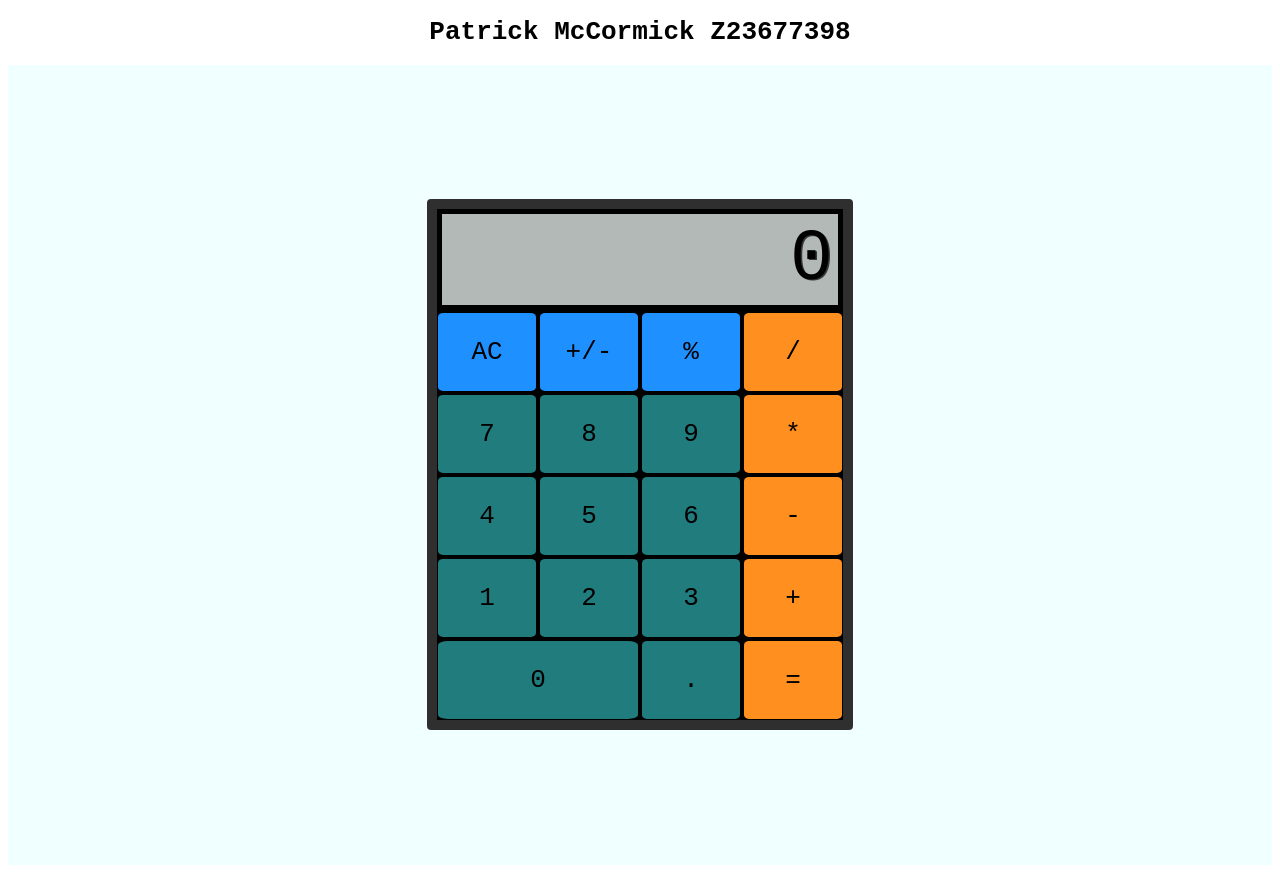
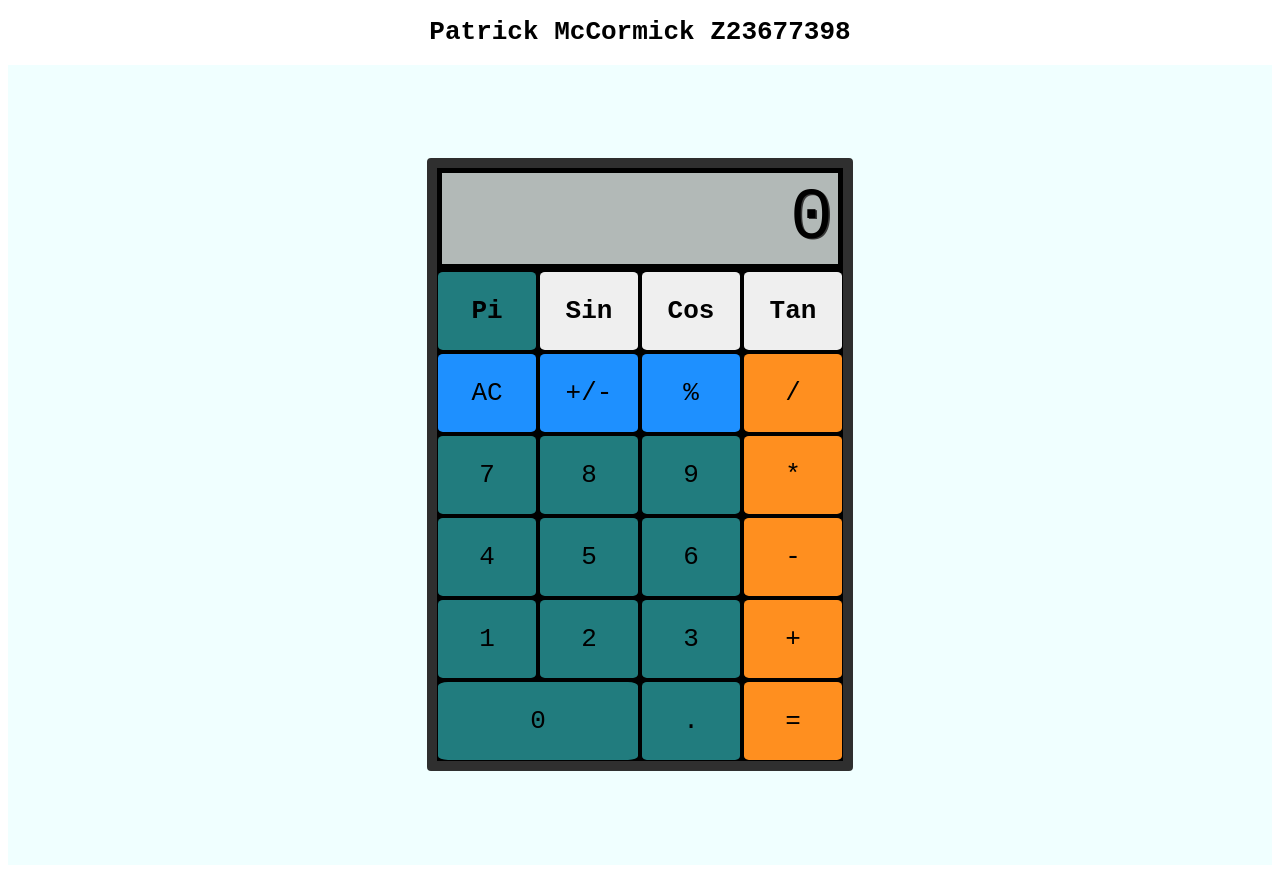
Before and after one commit to cop4808-spring-2023-fullstack-web/cop4808-git-and-github-fundamentals-PMccormick1, a plain HTML site: page calculator.html in a window 1280 px wide. Drawn offline with Linux system fonts and the light colour scheme.

Commit message:
created new buttons

```diff
--- a/calculator.html
+++ b/calculator.html
@@ -12,6 +12,10 @@
         <main id="calc">
             <div id="container">
                 <div id="display">0</div>
+                <button type="button" class="btn-row-1 operand" value="3.14159" data-key="pi">Pi</button>
+                <button type="button" class="btn-row-1 sin" value="sin" data-key="sin">Sin</button>
+                <button type="button" class="btn-row-1 cos" value="cos" data-key="cos">Cos</button>
+                <button type="button" class="btn-row-1 tan" value="tan" data-key="tan">Tan</button>
                 <button type="button" class="clear" value="clear" data-key="8">AC</button>
                 <button type="button" class="sign" value="sign" data-key="192">+/-</button>
                 <button type="button" class="percent" value="percent" data-key="80">%</button>
--- a/styles/style.css
+++ b/styles/style.css
@@ -20,7 +20,7 @@ html {
     border-radius: 4px;
     display: grid;
     grid-template-columns: repeat(4, 100px);
-    grid-template-rows: minmax(100px, auto) repeat(5, 80px);
+    grid-template-rows: minmax(100px, auto) repeat(6, 80px);
     gap: 2px;
 }
 
@@ -48,6 +48,10 @@ button {
     color: black;
 }
 
+.btn-row-1 {
+
+    font-weight: bold;
+}
 
 #zero {
     grid-column: span 2;
```
